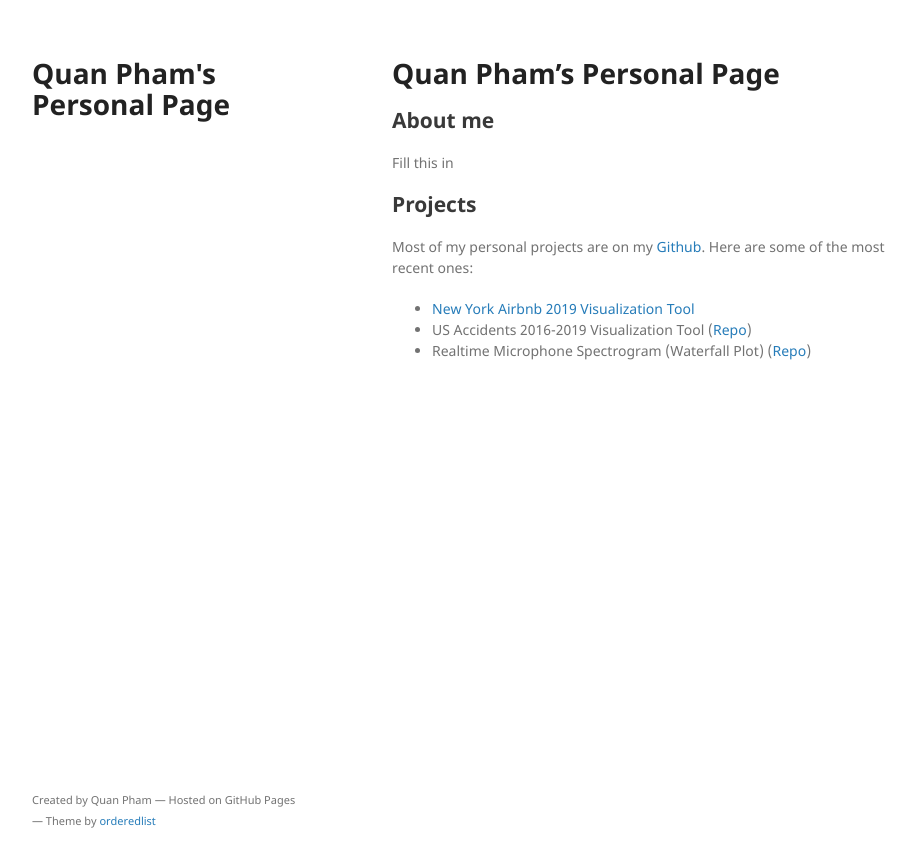
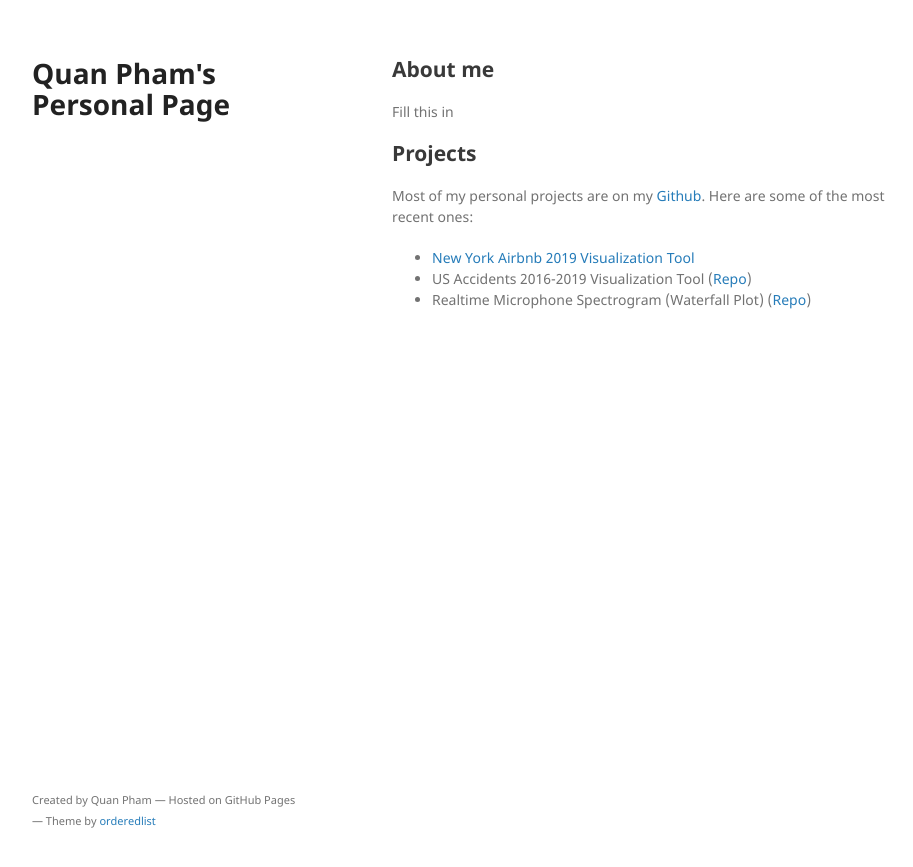
Before and after one commit to phamminhquan/phamminhquan.github.io, a Jekyll site: the page built from index.md, in a window 1280 px wide. Shown: the top 867 px of the page, without its empty margins (178-1091 px from the left). Built offline with Jekyll 4.4.1, drawn with Linux system fonts in a browser that asks for light colours; our own code applies the rules of GitHub Pages for plain Markdown files.

Commit message:
remove header in main page

```diff
--- a/index.md
+++ b/index.md
@@ -1,8 +1,6 @@
 ---
 layout: default
 ---
-
-# Quan Pham's Personal Page
 
 ## About me
 
```
